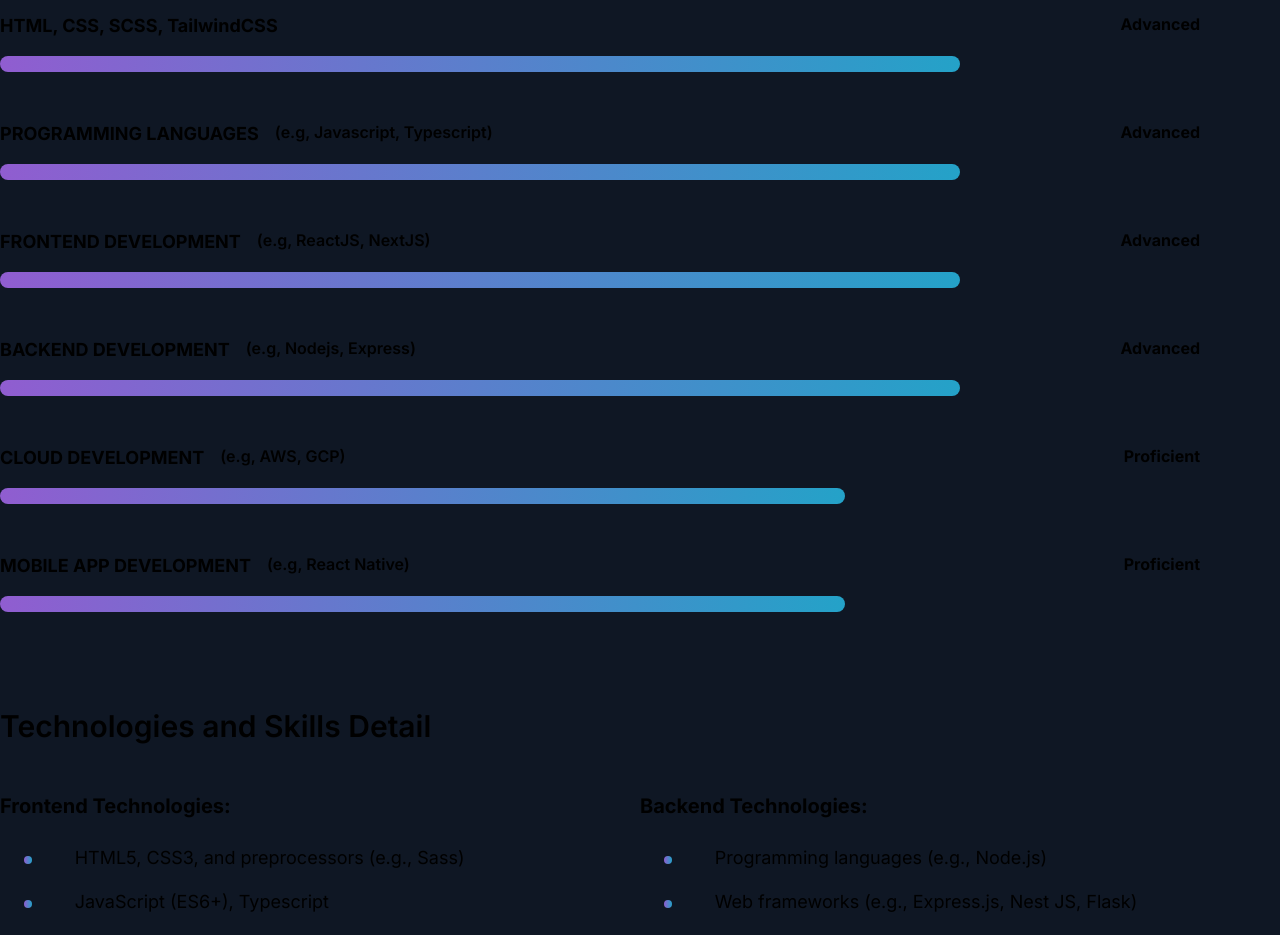
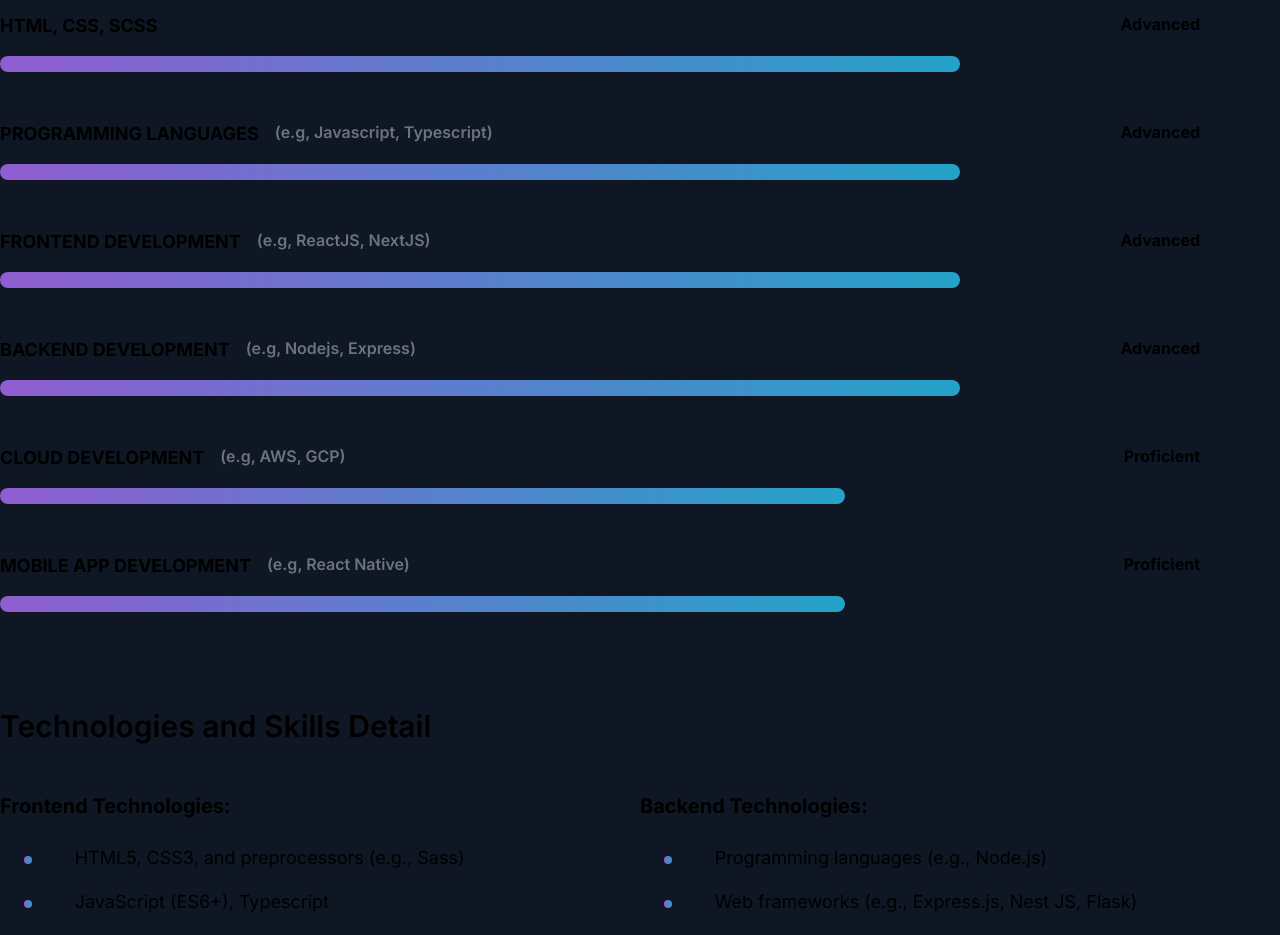
Before and after one commit to harrigit/New_Portfolio, a Next.js app: page / in a window 1280 px wide. Shown: the part 2160-3095 px from the top of the page. Built offline with nearby package versions, Linux system fonts and the light colour scheme.

Commit message:
Minor Fixes

```diff
--- a/assets/copy.ts
+++ b/assets/copy.ts
@@ -50,7 +50,7 @@ export const PROJECTS: Project[] = [
 
 export const TECHNOLOGIES: Technology[] = [
   {
-    name: "HTML, CSS, SCSS, TailwindCSS",
+    name: "HTML, CSS, SCSS",
     eg: "",
     level: TechLevel.Advanced,
   },
--- a/components/DetailTech.tsx
+++ b/components/DetailTech.tsx
@@ -4,7 +4,7 @@ import React from "react";
 function DetailTech({ techName, listing }: DetailTechList) {
   return (
     <div>
-      <div className='my-12'>
+      <div className='my-6  lg:my-12'>
         <div className='flex justify-between my-4'>
           <div className='flex flex-col lg:flex-row md:space-x-4'>
             <span className='text-xl font-bold'>{techName}</span>
@@ -12,9 +12,9 @@ function DetailTech({ techName, listing }: DetailTechList) {
         </div>
         <ul className="list-none">
           {listing.map((tech, index) => (
-            <li className='p-2 xl:pl-6 items-baseline grid grid-cols-12 justify-start' key={index}>
+            <li className='md:p-2 xl:pl-6 items-baseline grid grid-cols-12 justify-start' key={index}>
               <div className='z-10 h-2 w-2 min-w-fit col-span-1 bg-gradient-to-r from-secondary to-accent rounded-full'></div>
-              <span className="text-lg text-left col-span-10">{tech}</span>
+              <span className="text-lg text-left col-span-11">{tech}</span>
             </li>
           ))}
         </ul>
--- a/components/HeroSection.tsx
+++ b/components/HeroSection.tsx
@@ -10,7 +10,7 @@ function HeroSection() {
     <div className='mt-16 mx-8 xl:mx-auto'>
       <div className='grid grid-cols-2'>
         {/* Add some shapes to the backend make it more interesting */}
-        <div className='space-y-12 my-32 col-span-2 lg:col-span-1 order-2 lg:order-1'>
+        <div className='space-y-12 my-16 lg:my-32 col-span-2 lg:col-span-1 order-2 lg:order-1'>
           <div>
             <div className='bg-clip-text text-transparent bg-gradient-to-r from-secondary to-accent text-7xl inline-block'>
               {"Hi, I'm Naveed,"}
--- a/components/ProjectSection.tsx
+++ b/components/ProjectSection.tsx
@@ -4,7 +4,7 @@ import { PROJECTS } from "@/assets/copy";
 
 function ProjectSection() {
   return (
-    <div id='projects' className='mx-8 xl:mx-auto space-y-12'>
+    <div id='projects' className='mx-8 xl:mx-auto space-y-4 lg:space-y-12'>
       <span className='text-4xl font-semibold'>Projects</span>
       <div className='grid gap-x-32 gap-y-8 grid-cols-1 w-full place-items-center lg:place-items-start lg:grid-cols-2 xl:grid-cols-3 mx-auto'>
         {PROJECTS.map((project, index) => (
--- a/components/TechnologyBar.tsx
+++ b/components/TechnologyBar.tsx
@@ -6,10 +6,10 @@ function TechnologyBar({ name, level, eg }: Technology) {
     <div className='my-12'>
       <div className='flex justify-between my-4'>
         <div className='flex flex-col lg:flex-row md:space-x-4'>
-          <span className='text-lg font-bold'>{name}</span>
-          <span className='text-normal font-semibold'>{eg}</span>
+          <span className='text-normal lg:text-lg font-normal lg:font-bold'>{name}</span>
+          <span className='text-normal font-semibold text-gray-500'>{eg}</span>
         </div>
-        <span className='text font-bold md:mr-[5rem]'>{TechLevel[level]}</span>
+        <span className='text font-bold  md:mr-[5rem]'>{TechLevel[level]}</span>
       </div>
       <div
         className={`h-2 md:h-4 ${TechLevel[
```
